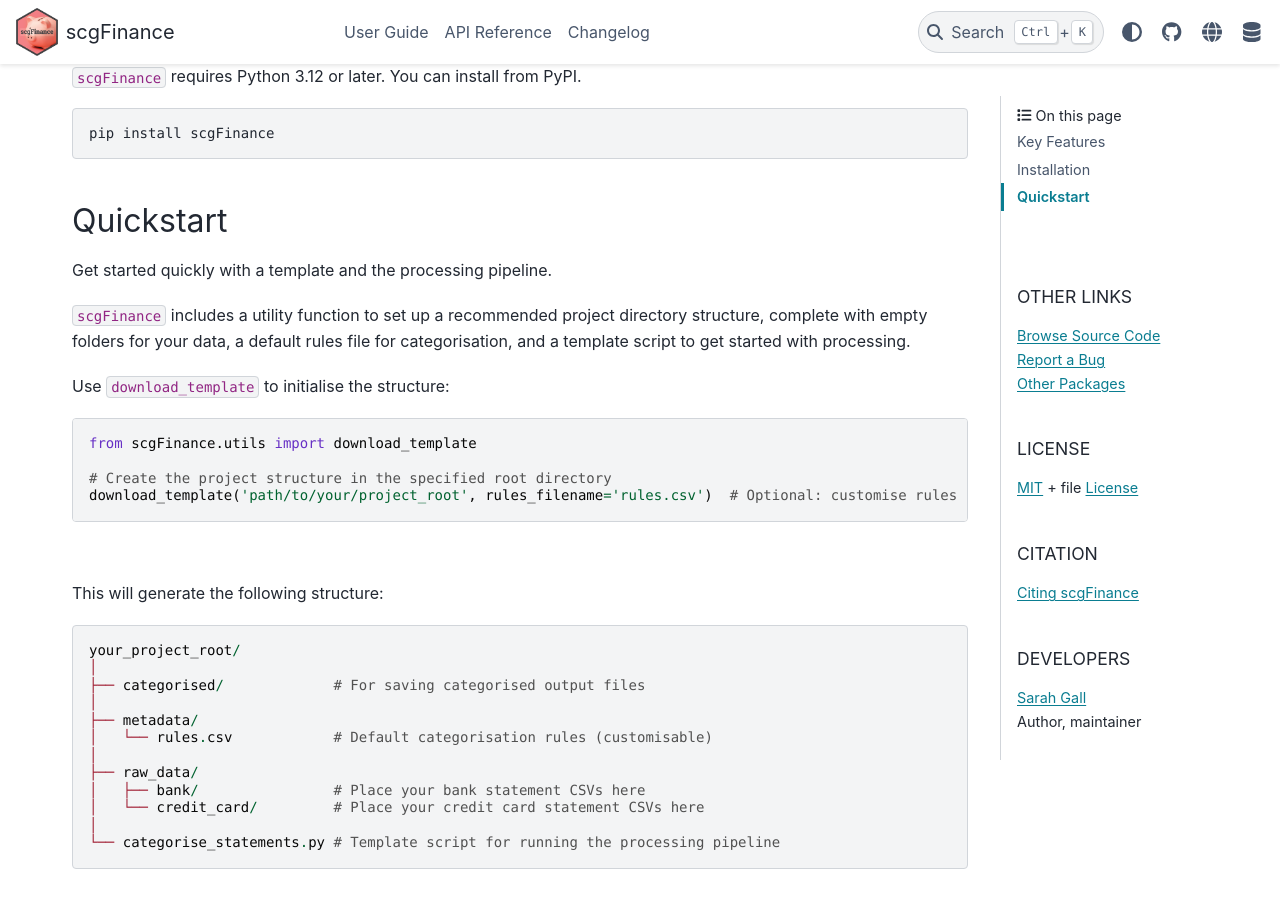
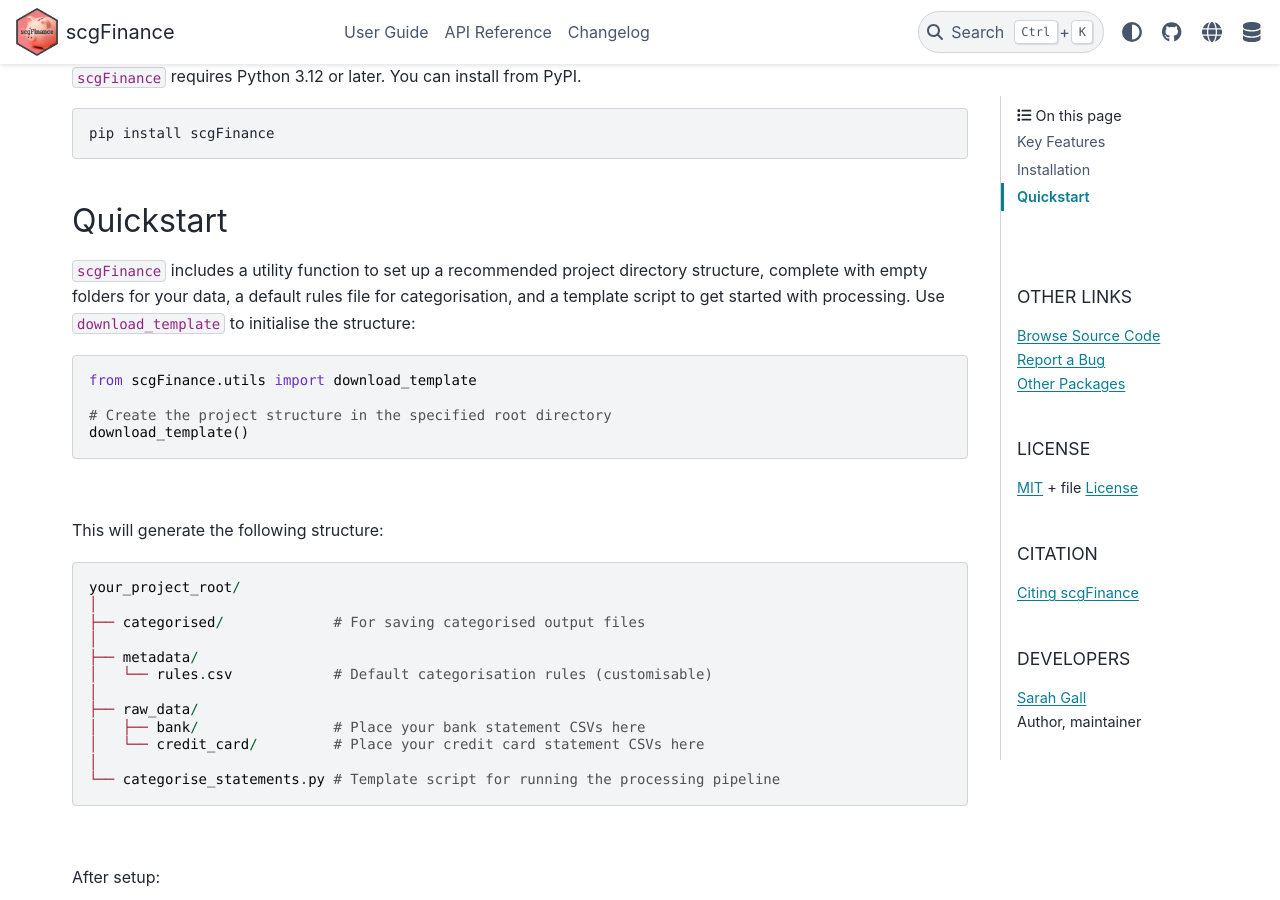
Before and after one commit to sarahcgallLtd/scgFinance, a Sphinx documentation site: the page built from docs/source/index.rst, in a window 1280 px wide and 900 px high, scrolled down 793 px. Built offline with Sphinx 7.4.7 and the PyData theme 0.15.4, drawn with Linux system fonts in a browser that asks for light colours; pages that are not in the unit, such as notebooks, are missing from menus.

Commit message:
adding default root directory argument to download template

```diff
--- a/docs/source/index.rst
+++ b/docs/source/index.rst
@@ -62,12 +62,8 @@
 Quickstart
 ----------
 
-Get started quickly with a template and the processing pipeline.
-
-
 ``scgFinance`` includes a utility function to set up a recommended project directory structure, complete with empty
 folders for your data, a default rules file for categorisation, and a template script to get started with processing.
-
 Use ``download_template`` to initialise the structure:
 
 .. code-block:: python
@@ -75,7 +71,7 @@
     from scgFinance.utils import download_template
 
     # Create the project structure in the specified root directory
-    download_template('path/to/your/project_root', rules_filename='rules.csv')  # Optional: customise rules filename
+    download_template()
 
 
 |
```
Also changed, not shown: 1 other file.
